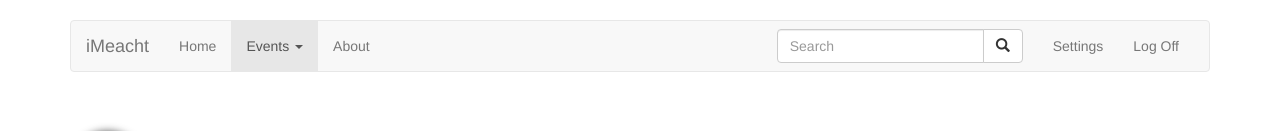
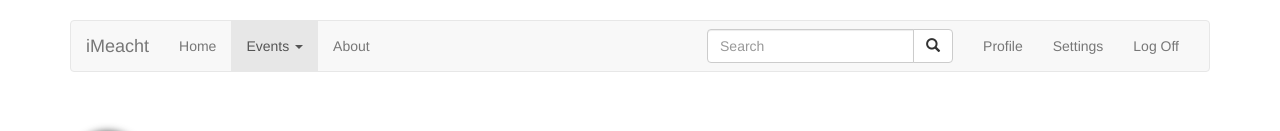
Before and after one commit to MegaEduX/LBAW-Mockup, a plain HTML site: page event.html in a window 1280 px wide. Shown: the top 131 px of the page. Drawn offline with nearby package versions, Linux system fonts and the light colour scheme; grey boxes are pictures that could not be loaded; a script that the page names is missing.

Commit message:
Added Profile link.

```diff
--- a/event.html
+++ b/event.html
@@ -69,6 +69,7 @@
                   </div>
                   </form>
               </li>
+              <li><a href="#">Profile</a></li>
               <li><a href="#">Settings</a></li>
               <li><a href="#">Log Off</a></li>
             </ul>
```
Also changed, not shown: index.html (+1 -0 lines).
